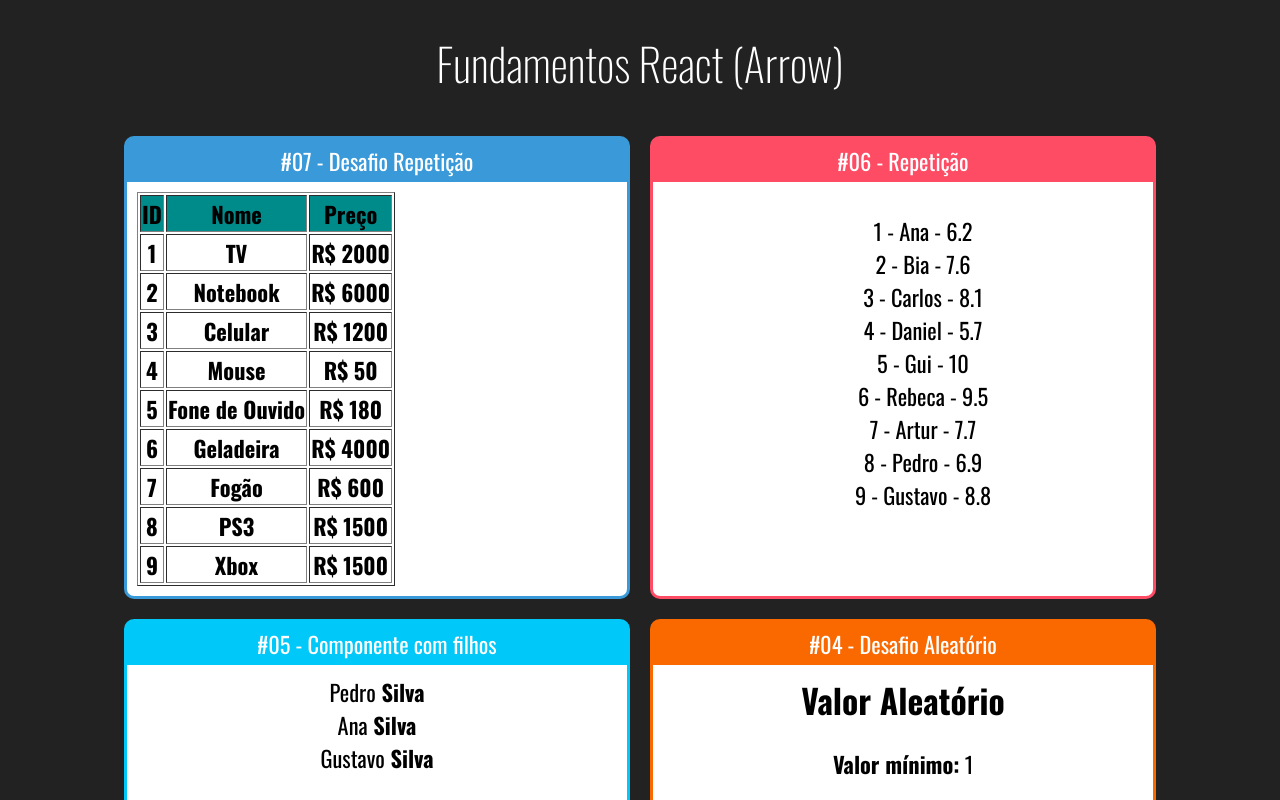
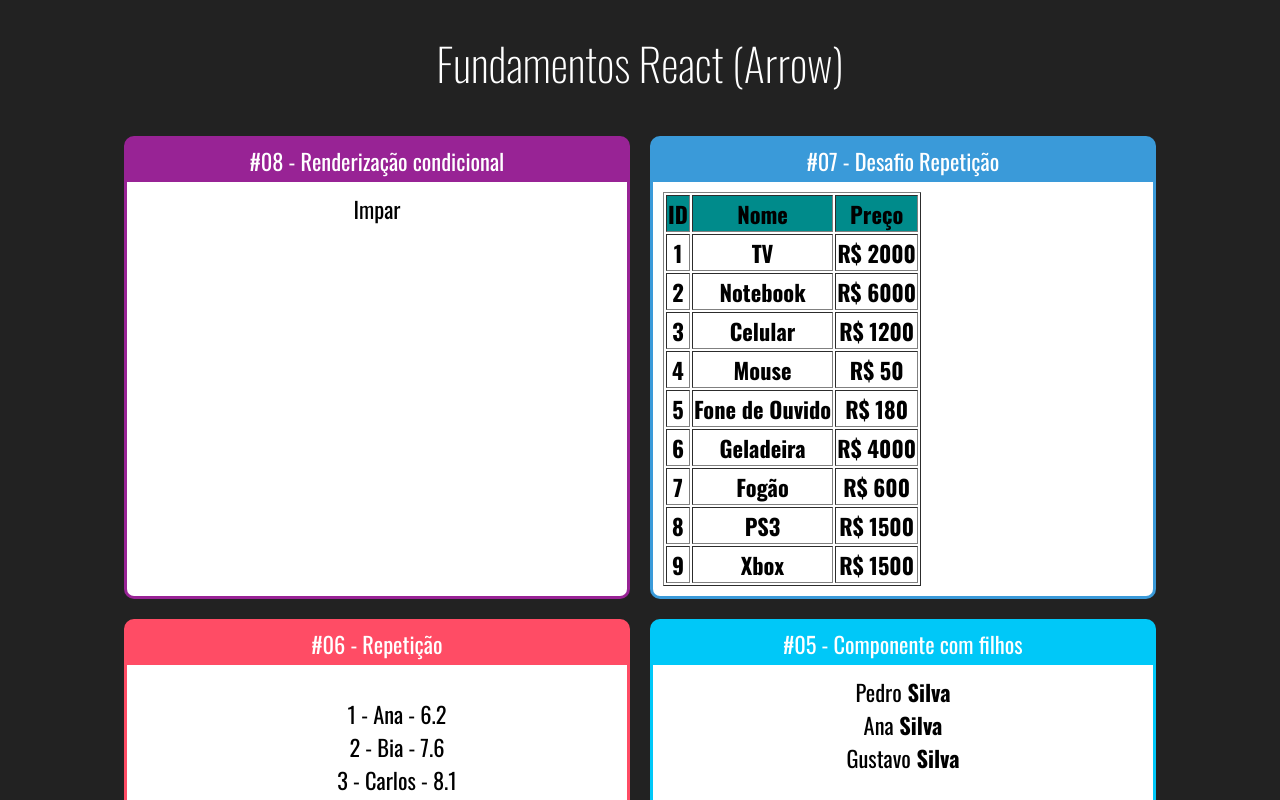
Before and after one commit to lucascv/React, a React (Create React App) app in the folder fundamentos-react/: page / in a window 1280 px wide. Shown: the top 800 px of the page. Built offline with nearby package versions, Linux system fonts and the light colour scheme.

Commit message:
add aula 27

```diff
--- a/fundamentos-react/src/App.jsx
+++ b/fundamentos-react/src/App.jsx
@@ -10,12 +10,17 @@ import Familia from "./components/basicos/Familia";
 import FamiliaMembro from "./components/basicos/FamiliaMembro";
 import ListaAlunos from "./components/repeticao/ListaAlunos";
 import TabelaProdutos from "./components/repeticao/TabelaProdutos";
+import ParOuImpar from "./components/condicional/ParOuImpar";
 
 export default () => (
   <div className="App">
     <h1>Fundamentos React (Arrow)</h1>
 
     <div className="Cards">
+      <Card titulo="#08 - Renderização condicional" color="#982395">
+        <ParOuImpar number={21} />
+      </Card>
+
       <Card titulo="#07 - Desafio Repetição" color="#3A9AD9">
         <TabelaProdutos />
       </Card>
--- /dev/null
+++ b/fundamentos-react/src/components/condicional/ParOuImpar.jsx
@@ -0,0 +1,7 @@
+import React from "react";
+
+export default (props) => {
+  return (
+    <div><span>{props.number % 2 === 0 ? 'Par' : 'Impar'}</span></div>
+  );
+}
```
